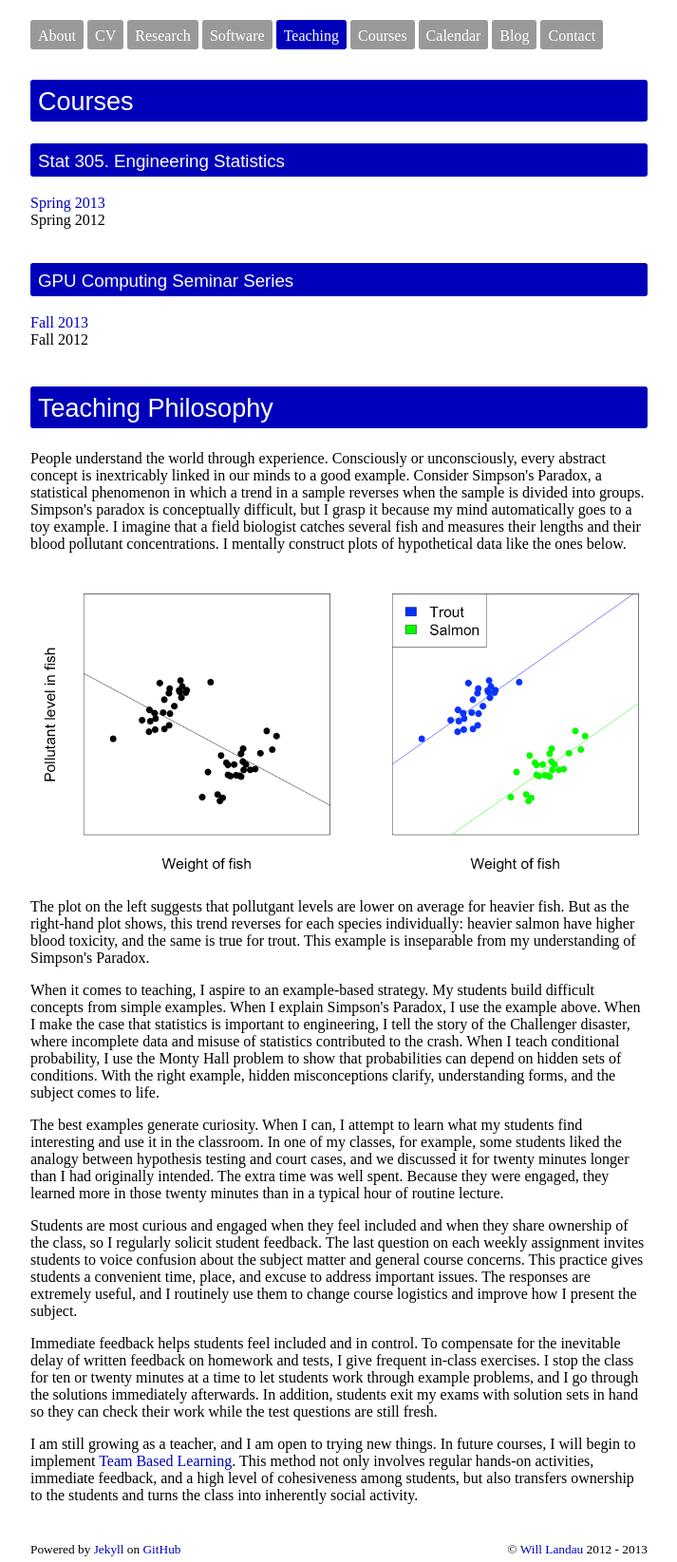
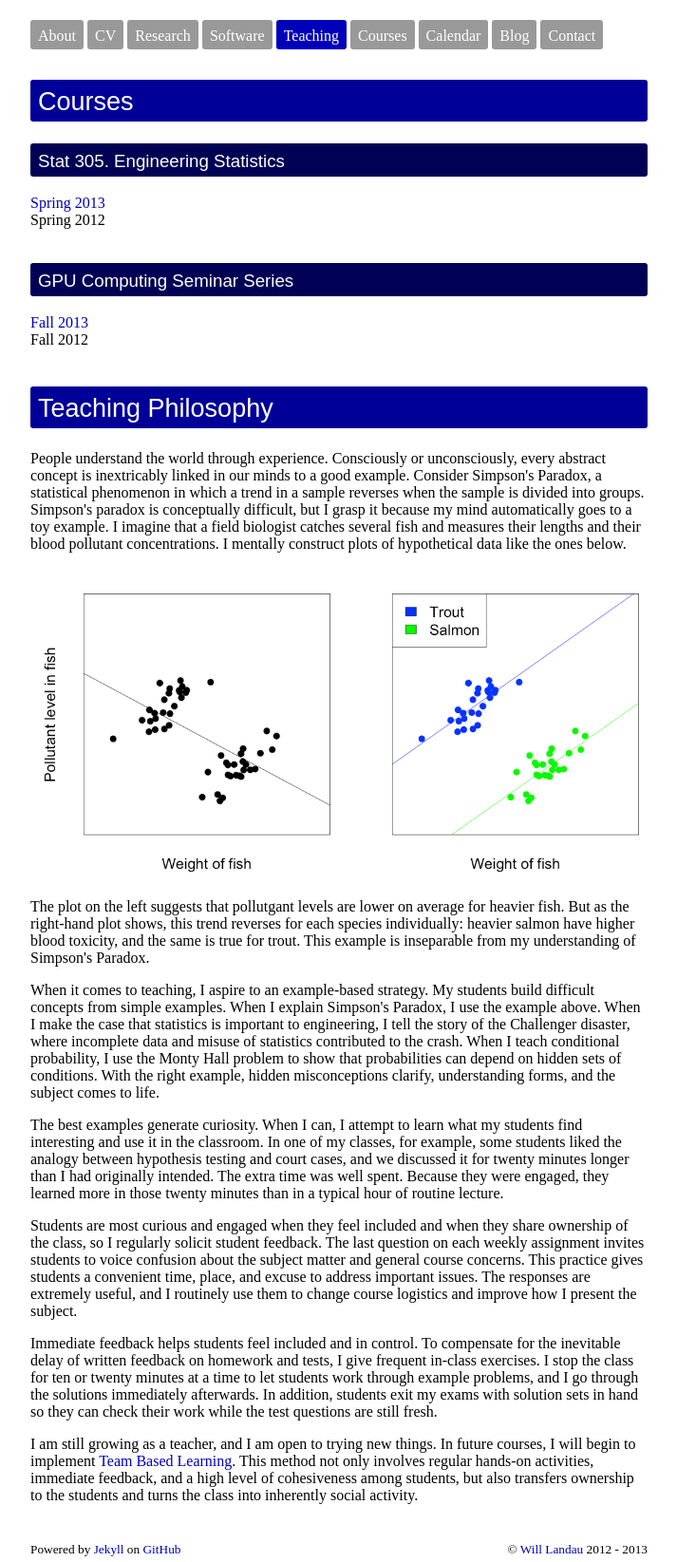
Before and after one commit to wlandau/wlandau.github.io, a Jekyll site: the page built from teaching.html, in a window 1280 px wide. Shown: the whole page at 95% size, without its empty margins (303-1016 px from the left). Built offline with Jekyll 4.4.1, drawn with Linux system fonts in a browser that asks for light colours; nearby versions of some CDN libraries.

Commit message:
playing with headings

```diff
--- a/css/wml-custom.css
+++ b/css/wml-custom.css
@@ -12,7 +12,6 @@
 h1, h2, h3, h4{
   font-family: sans-serif;
   font-weight: normal;
-  background: #0000BB;
   color: white;
   border-radius: 3px;
   padding: 8px 8px 5px 8px;
@@ -20,10 +19,20 @@
 
 h1{
   font-size: 30px;
+  background: #0000BB;
 }
 
 h2{
   font-size: 27px;
+  background: #000099;
+}
+
+h3{
+  background: #000077;
+}
+
+h3{
+  background: #000055;
 }
 
 iframe.video{
```
